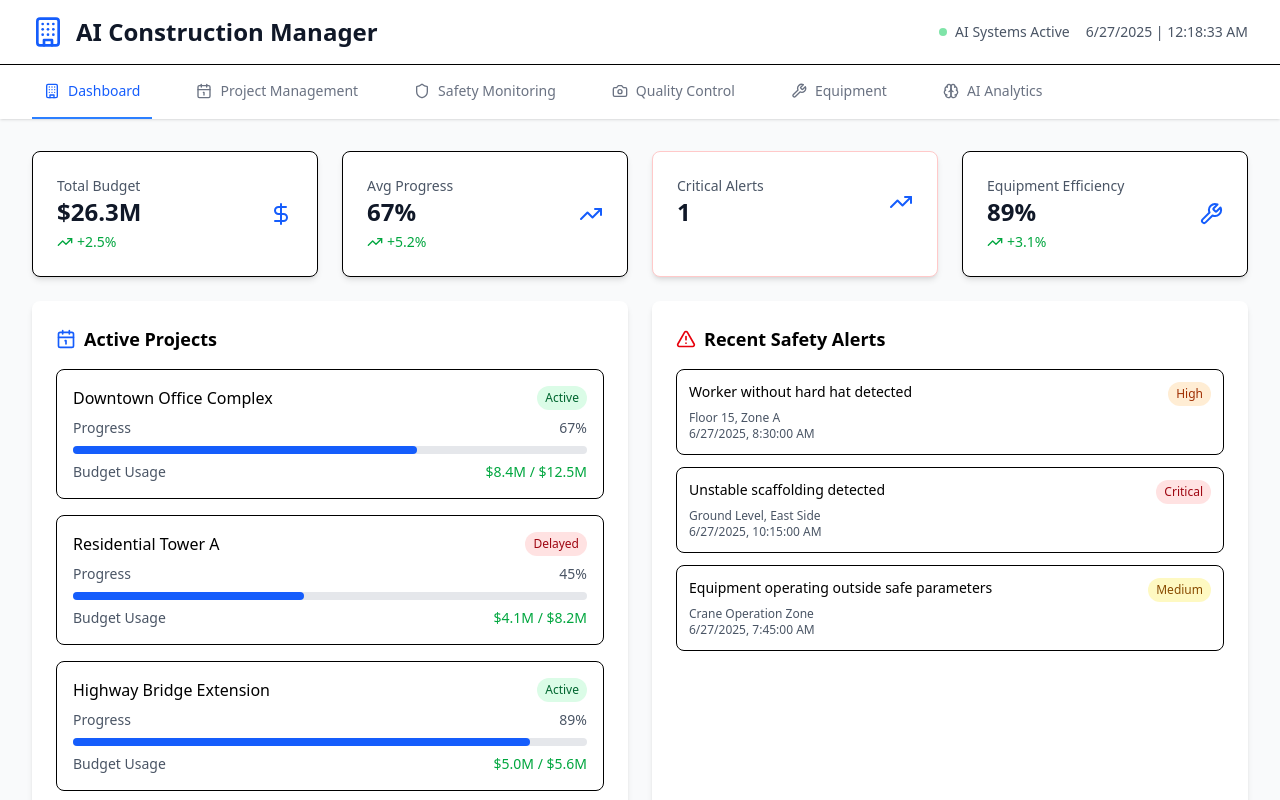
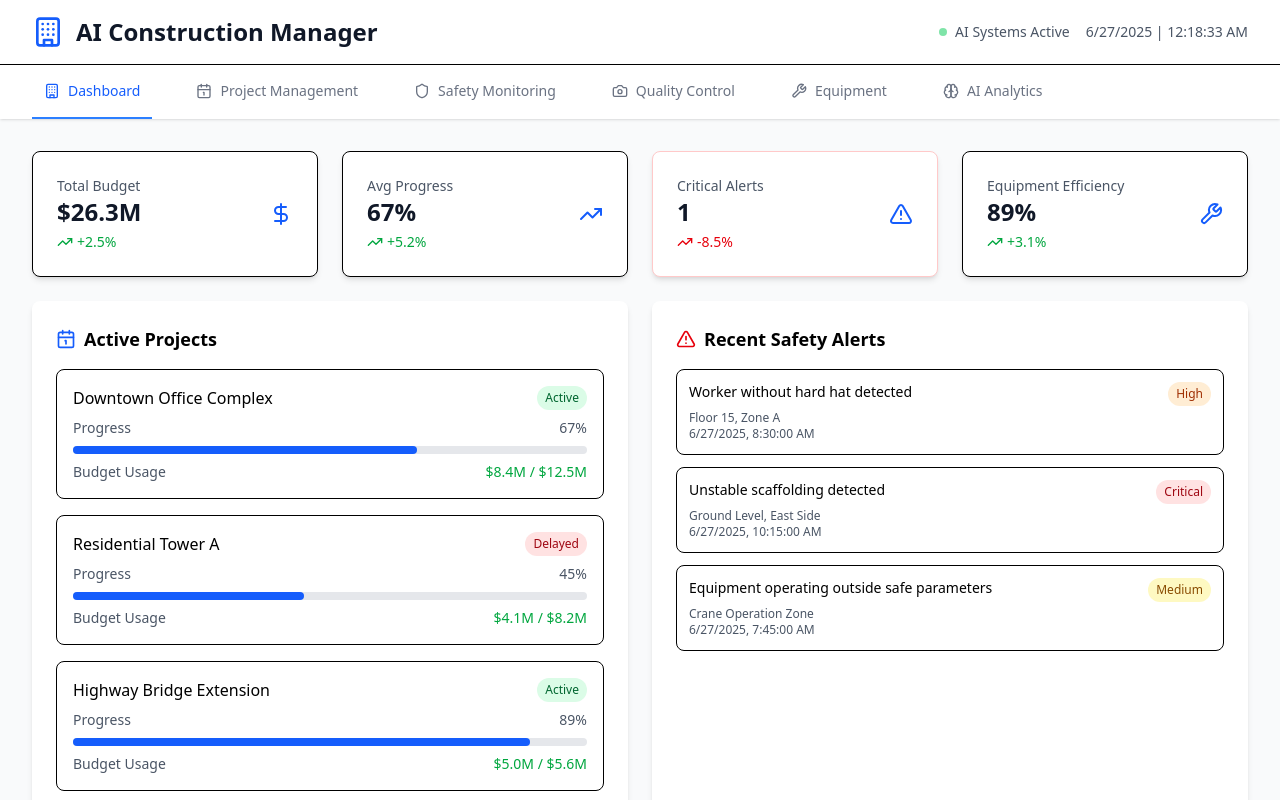
Before and after one commit to shahul01/ai-construction-svelte-demo, a SvelteKit app: page / in a window 1280 px wide. Shown: the top 800 px of the page. Built offline with nearby package versions, Linux system fonts and the light colour scheme.

Commit message:
refactor:n: moved Dashboard section to lib/features, with its own store, works

```diff
--- /dev/null
+++ b/src/lib/features/home/dashboard/Dashboard.svelte
@@ -0,0 +1,108 @@
+<script lang="ts">
+	import {
+		Calendar1,
+		TriangleAlert,
+		DollarSign,
+		Wrench,
+		TrendingUp
+	} from '@lucide/svelte';
+	import StatusBadge from '$lib/components/StatusBadge.svelte';
+	import ProgressBar from '$lib/components/ProgressBar.svelte';
+	import MetricCard from '$lib/components/MetricCard.svelte';
+	import { dashboardMetrics } from '$lib/stores/dashboard';
+</script>
+
+<div class="space-y-6">
+	<div class="grid grid-cols-1 gap-6 md:grid-cols-2 lg:grid-cols-4">
+		<MetricCard
+			title="Total Budget"
+			value="${($dashboardMetrics.totalBudget / 1_000_000).toFixed(1)}M"
+			trend={$dashboardMetrics.budgetTrend}
+		>
+			<DollarSign class="h-6 w-6" />
+		</MetricCard>
+		<MetricCard
+			title="Avg Progress"
+			value="{$dashboardMetrics.avgProgress.toFixed(0)}%"
+			trend={$dashboardMetrics.progressTrend}
+		>
+			<TrendingUp class="h-6 w-6" />
+		</MetricCard>
+		<MetricCard
+			title="Critical Alerts"
+			value={$dashboardMetrics.criticalAlerts}
+			className={$dashboardMetrics.criticalAlerts > 0 ? 'border-red-200 bg-red-50' : ''}
+			trend={$dashboardMetrics.alertsTrend}
+		>
+			<TriangleAlert class="h-6 w-6" />
+		</MetricCard>
+		<MetricCard
+			title="Equipment Efficiency"
+			value="{$dashboardMetrics.equipmentEfficiency.toFixed(0)}%"
+			trend={$dashboardMetrics.efficiencyTrend}
+		>
+			<Wrench class="h-6 w-6" />
+		</MetricCard>
+	</div>
+
+	<div class="grid grid-cols-1 gap-6 lg:grid-cols-2">
+		<!-- Active Projects -->
+		<div class="rounded-lg bg-white p-6 shadow-md">
+			<h3 class="mb-4 flex items-center text-lg font-semibold">
+				<Calendar1 class="mr-2 h-5 w-5 text-blue-600" />
+				Active Projects
+			</h3>
+			<div class="space-y-4">
+				{#each $dashboardMetrics.activeProjects as project}
+					<div class="rounded-lg border p-4">
+						<div class="mb-2 flex items-start justify-between">
+							<h4 class="font-medium">{project.name}</h4>
+							<StatusBadge status={project.status} />
+						</div>
+						<div class="space-y-2">
+							<div class="flex justify-between text-sm text-gray-600">
+								<span>Progress</span>
+								<span>{project.progress}%</span>
+							</div>
+							<ProgressBar progress={project.progress} />
+							<div class="flex justify-between text-sm">
+								<span class="text-gray-600">Budget Usage</span>
+								<span
+									class="font-medium {project.spent / project.budget > 0.9
+										? 'text-red-600'
+										: 'text-green-600'}"
+								>
+									${(project.spent / 1_000_000).toFixed(1)}M / ${(
+										project.budget / 1_000_000
+									).toFixed(1)}M
+								</span>
+							</div>
+						</div>
+					</div>
+				{/each}
+			</div>
+		</div>
+
+		<!-- Recent Safety Alerts -->
+		<div class="rounded-lg bg-white p-6 shadow-md">
+			<h3 class="mb-4 flex items-center text-lg font-semibold">
+				<TriangleAlert class="mr-2 h-5 w-5 text-red-600" />
+				Recent Safety Alerts
+			</h3>
+			<div class="space-y-3">
+				{#each $dashboardMetrics.recentSafetyAlerts as alert}
+					<div class="rounded-lg border p-3">
+						<div class="mb-1 flex items-start justify-between">
+							<span class="text-sm font-medium">{alert.description}</span>
+							<StatusBadge status={alert.severity} variant="safety" />
+						</div>
+						<div class="text-xs text-gray-600">
+							<div>{alert.location}</div>
+							<div>{new Date(alert.timestamp).toLocaleString()}</div>
+						</div>
+					</div>
+				{/each}
+			</div>
+		</div>
+	</div>
+</div>
--- /dev/null
+++ b/src/lib/stores/dashboard.ts
@@ -0,0 +1,62 @@
+import { derived } from 'svelte/store';
+import { projects, type Project } from './projects';
+import { safetyAlerts, type SafetyAlert } from './safety';
+import { aiAnalytics, type AIAnalyticsData } from './analytics';
+
+// Dashboard-specific interface for UI metrics
+export interface DashboardMetrics {
+	totalBudget: number;
+	avgProgress: number;
+	criticalAlerts: number;
+	equipmentEfficiency: number;
+	activeProjects: Project[];
+	recentSafetyAlerts: SafetyAlert[];
+	budgetTrend: number;
+	progressTrend: number;
+	alertsTrend: number;
+	efficiencyTrend: number;
+}
+
+// Dashboard utility functions
+export const calculateBudgetTrend = (analytics: AIAnalyticsData): number => {
+	// Mock calculation - in real app this would use historical data
+	return analytics.budgetVariance > 0 ? -2.1 : 2.5;
+};
+
+export const calculateProgressTrend = (projects: Project[]): number => {
+	const avgProgress = projects.reduce((sum, p) => sum + p.progress, 0) / projects.length;
+	return avgProgress > 60 ? 5.2 : -2.1;
+};
+
+export const calculateAlertsTrend = (alerts: SafetyAlert[]): number => {
+	const criticalCount = alerts.filter((a) => a.severity === 'critical' && !a.resolved).length;
+	return criticalCount > 0 ? -8.5 : 3.2;
+};
+
+export const calculateEfficiencyTrend = (efficiency: number): number => {
+	return efficiency > 85 ? 3.1 : -1.5;
+};
+
+// Main dashboard store that aggregates data for the dashboard view
+export const dashboardMetrics = derived(
+	[projects, safetyAlerts, aiAnalytics],
+	([$projects, $safetyAlerts, $aiAnalytics]) => {
+		const activeProjects = $projects.filter((p) => p.status === 'active' || p.status === 'delayed');
+		const recentSafetyAlerts = $safetyAlerts.slice(0, 5);
+
+		const metrics: DashboardMetrics = {
+			totalBudget: $aiAnalytics.totalBudget,
+			avgProgress: $aiAnalytics.avgProgress,
+			criticalAlerts: $aiAnalytics.criticalAlerts,
+			equipmentEfficiency: $aiAnalytics.equipmentEfficiency,
+			activeProjects,
+			recentSafetyAlerts,
+			budgetTrend: calculateBudgetTrend($aiAnalytics),
+			progressTrend: calculateProgressTrend($projects),
+			alertsTrend: calculateAlertsTrend($safetyAlerts),
+			efficiencyTrend: calculateEfficiencyTrend($aiAnalytics.equipmentEfficiency)
+		};
+
+		return metrics;
+	}
+);
--- a/src/routes/+page.svelte
+++ b/src/routes/+page.svelte
@@ -1,34 +1,18 @@
 <script lang="ts">
 	import {
 		Calendar1,
-		TriangleAlert,
-		DollarSign,
 		Wrench,
 		Camera,
 		Brain,
-		TrendingUp,
 		Shield,
 		Building
 	} from '@lucide/svelte';
-	import StatusBadge from '$lib/components/StatusBadge.svelte';
-	import ProgressBar from '$lib/components/ProgressBar.svelte';
-	import MetricCard from '$lib/components/MetricCard.svelte';
 	import Projects from '$lib/features/home/projects/Projects.svelte';
 	import Safety from '$lib/features/home/safety/Safety.svelte';
 	import Quality from '$lib/features/home/quality/Quality.svelte';
 	import Equipment from '$lib/features/home/equipment/Equipment.svelte';
 	import AIAnalytics from '$lib/features/home/analytics/AIAnalytics.svelte';
-	import {
-		projects,
-		projectAnalytics,
-		predictProjectDelay,
-		calculateBudgetOptimization
-	} from '$lib/stores/projects';
-	import { safetyAlerts, safetyAnalytics } from '$lib/stores/safety';
-	import { qualityAnalytics } from '$lib/stores/quality';
-
-	import { aiAnalytics } from '$lib/stores/analytics';
-
+	import Dashboard from '$lib/features/home/dashboard/Dashboard.svelte';
 
 	// State using Svelte runes
 	let activeTab = $state<string>('dashboard');
@@ -94,99 +78,7 @@
 	<!-- Main Content -->
 	<main class="mx-auto max-w-7xl px-4 py-8 sm:px-6 lg:px-8">
 		{#if activeTab === 'dashboard'}
-			<div class="space-y-6">
-				<div class="grid grid-cols-1 gap-6 md:grid-cols-2 lg:grid-cols-4">
-					<MetricCard
-						title="Total Budget"
-						value="${($aiAnalytics.totalBudget / 1_000_000).toFixed(1)}M"
-						trend={2.5}
-					>
-						<DollarSign class="h-6 w-6" />
-					</MetricCard>
-					<MetricCard
-						title="Avg Progress"
-						value="{$aiAnalytics.avgProgress.toFixed(0)}%"
-						trend={$aiAnalytics.avgProgress > 60 ? 5.2 : -2.1}
-					>
-						<TrendingUp class="h-6 w-6" />
-					</MetricCard>
-					<MetricCard
-						title="Critical Alerts"
-						value={$aiAnalytics.criticalAlerts}
-						className={$aiAnalytics.criticalAlerts > 0 ? 'border-red-200 bg-red-50' : ''}
-					>
-						<TrendingUp class="h-6 w-6" />
-					</MetricCard>
-					<MetricCard
-						title="Equipment Efficiency"
-						value="{$aiAnalytics.equipmentEfficiency.toFixed(0)}%"
-						trend={$aiAnalytics.equipmentEfficiency > 85 ? 3.1 : -1.5}
-					>
-						<Wrench class="h-6 w-6" />
-					</MetricCard>
-				</div>
-
-				<div class="grid grid-cols-1 gap-6 lg:grid-cols-2">
-					<!-- Active Projects -->
-					<div class="rounded-lg bg-white p-6 shadow-md">
-						<h3 class="mb-4 flex items-center text-lg font-semibold">
-							<Calendar1 class="mr-2 h-5 w-5 text-blue-600" />
-							Active Projects
-						</h3>
-						<div class="space-y-4">
-							{#each $projects.filter((p) => p.status === 'active' || p.status === 'delayed') as project}
-								<div class="rounded-lg border p-4">
-									<div class="mb-2 flex items-start justify-between">
-										<h4 class="font-medium">{project.name}</h4>
-										<StatusBadge status={project.status} />
-									</div>
-									<div class="space-y-2">
-										<div class="flex justify-between text-sm text-gray-600">
-											<span>Progress</span>
-											<span>{project.progress}%</span>
-										</div>
-										<ProgressBar progress={project.progress} />
-										<div class="flex justify-between text-sm">
-											<span class="text-gray-600">Budget Usage</span>
-											<span
-												class="font-medium {project.spent / project.budget > 0.9
-													? 'text-red-600'
-													: 'text-green-600'}"
-											>
-												${(project.spent / 1_000_000).toFixed(1)}M / ${(
-													project.budget / 1_000_000
-												).toFixed(1)}M
-											</span>
-										</div>
-									</div>
-								</div>
-							{/each}
-						</div>
-					</div>
-
-					<!-- Recent Safety Alerts -->
-					<div class="rounded-lg bg-white p-6 shadow-md">
-						<h3 class="mb-4 flex items-center text-lg font-semibold">
-							<TriangleAlert class="mr-2 h-5 w-5 text-red-600" />
-							Recent Safety Alerts
-						</h3>
-						<div class="space-y-3">
-							{#each $safetyAlerts.slice(0, 5) as alert}
-								<div class="rounded-lg border p-3">
-									<div class="mb-1 flex items-start justify-between">
-										<span class="text-sm font-medium">{alert.description}</span>
-										<StatusBadge status={alert.severity} variant="safety" />
-									</div>
-									<div class="text-xs text-gray-600">
-										<div>{alert.location}</div>
-										<div>{new Date(alert.timestamp).toLocaleString()}</div>
-									</div>
-								</div>
-							{/each}
-						</div>
-					</div>
-				</div>
-			</div>
+			<Dashboard />
 		{:else if activeTab === 'projects'}
 			<Projects />
 		{:else if activeTab === 'safety'}
```
